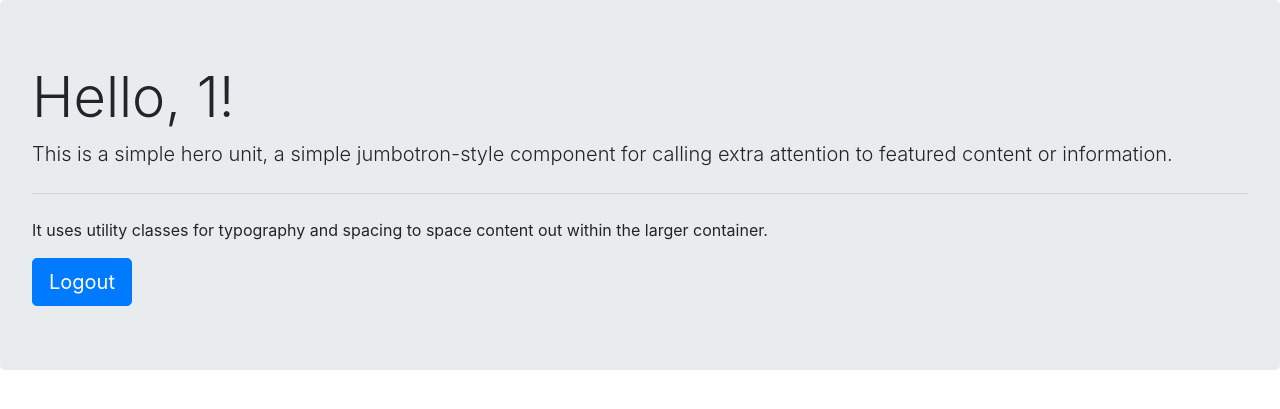
After one commit to Rizwan8909/AJAX-PHP-JS-WEB-Projects, a PHP site: page /EmailVerification/home.php in a window 1280 px wide. The commit adds this page. Shown: the top 409 px of the page. Run offline with PHP 8.4, Linux system fonts and the light colour scheme; a user stored in the database is signed in.

Commit message:
Home page is added

```diff
--- /dev/null
+++ b/EmailVerification/home.php
@@ -0,0 +1,37 @@
+<?php
+    session_start();
+    if(!isset($_SESSION['username'])){
+        header("location:login.php");
+    }
+?>
+<!doctype html>
+<html lang="en">
+
+<head>
+    <!-- Required meta tags -->
+    <meta charset="utf-8">
+    <meta name="viewport" content="width=device-width, initial-scale=1, shrink-to-fit=no">
+
+    <!-- Bootstrap CSS -->
+    <link rel="stylesheet" href="https://stackpath.bootstrapcdn.com/bootstrap/4.5.2/css/bootstrap.min.css" integrity="sha384-JcKb8q3iqJ61gNV9KGb8thSsNjpSL0n8PARn9HuZOnIxN0hoP+VmmDGMN5t9UJ0Z" crossorigin="anonymous">
+
+    <title>Home</title>
+</head>
+
+<body>
+    <div class="jumbotron">
+        <h1 class="display-4">Hello, <?php echo $_SESSION['username']?>!</h1>
+        <p class="lead">This is a simple hero unit, a simple jumbotron-style component for calling extra attention to featured content or information.</p>
+        <hr class="my-4">
+        <p>It uses utility classes for typography and spacing to space content out within the larger container.</p>
+        <a class="btn btn-primary btn-lg" href="#" role="button">Logout</a>
+    </div>
+
+    <!-- Optional JavaScript -->
+    <!-- jQuery first, then Popper.js, then Bootstrap JS -->
+    <script src="https://code.jquery.com/jquery-3.5.1.slim.min.js" integrity="sha384-DfXdz2htPH0lsSSs5nCTpuj/zy4C+OGpamoFVy38MVBnE+IbbVYUew+OrCXaRkfj" crossorigin="anonymous"></script>
+    <script src="https://cdn.jsdelivr.net/npm/popper.js@1.16.1/dist/umd/popper.min.js" integrity="sha384-9/reFTGAW83EW2RDu2S0VKaIzap3H66lZH81PoYlFhbGU+6BZp6G7niu735Sk7lN" crossorigin="anonymous"></script>
+    <script src="https://stackpath.bootstrapcdn.com/bootstrap/4.5.2/js/bootstrap.min.js" integrity="sha384-B4gt1jrGC7Jh4AgTPSdUtOBvfO8shuf57BaghqFfPlYxofvL8/KUEfYiJOMMV+rV" crossorigin="anonymous"></script>
+</body>
+
+</html>
--- a/EmailVerification/login.php
+++ b/EmailVerification/login.php
@@ -67,6 +67,7 @@ session_start();
                 if ($count == 1) {
                     $row = mysqli_fetch_assoc($run_check);
                     $email = $row['email'];
+                    $_SESSION['username'] = $row['username'];
                     $pass_db = $row['password'];
                     $pass_decode = password_verify($password, $pass_db);
 
```
